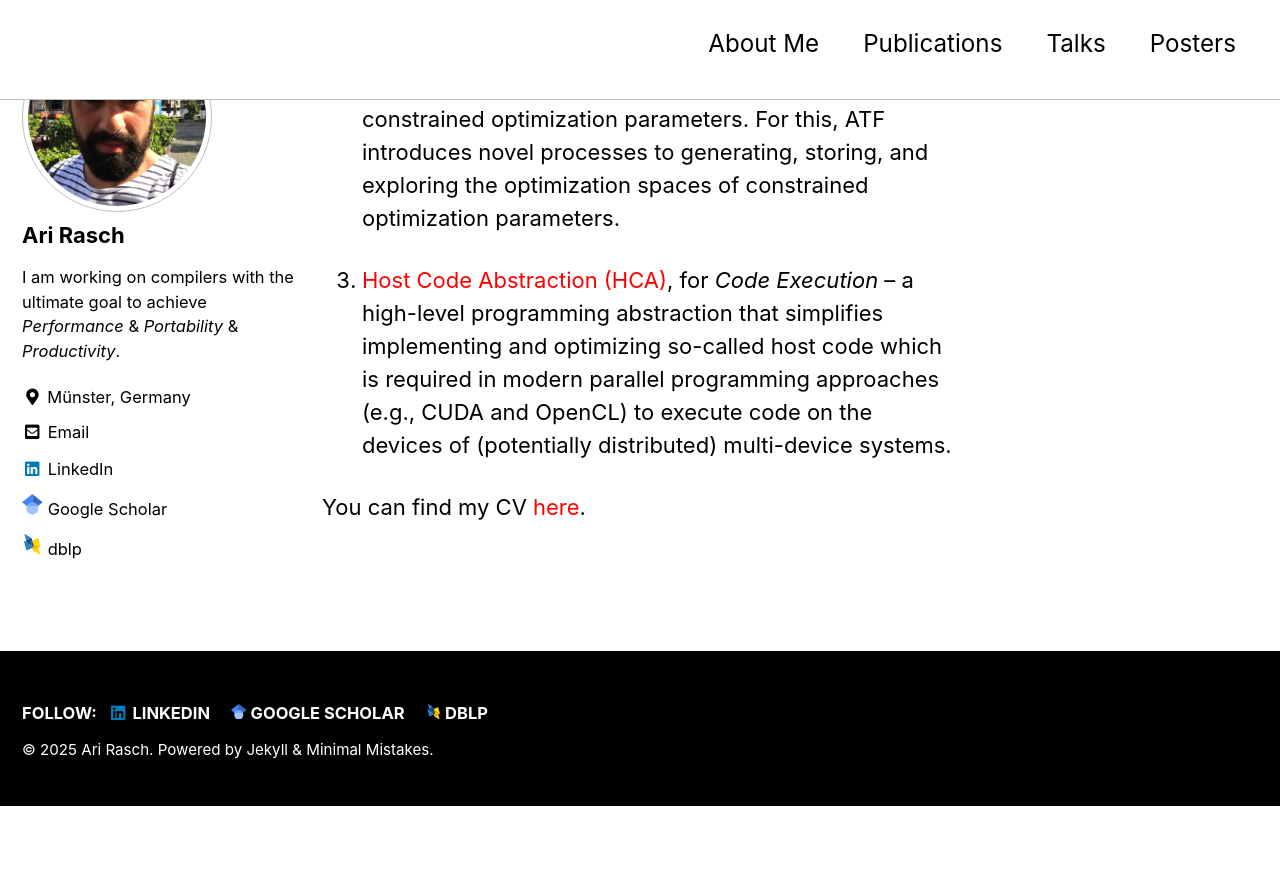
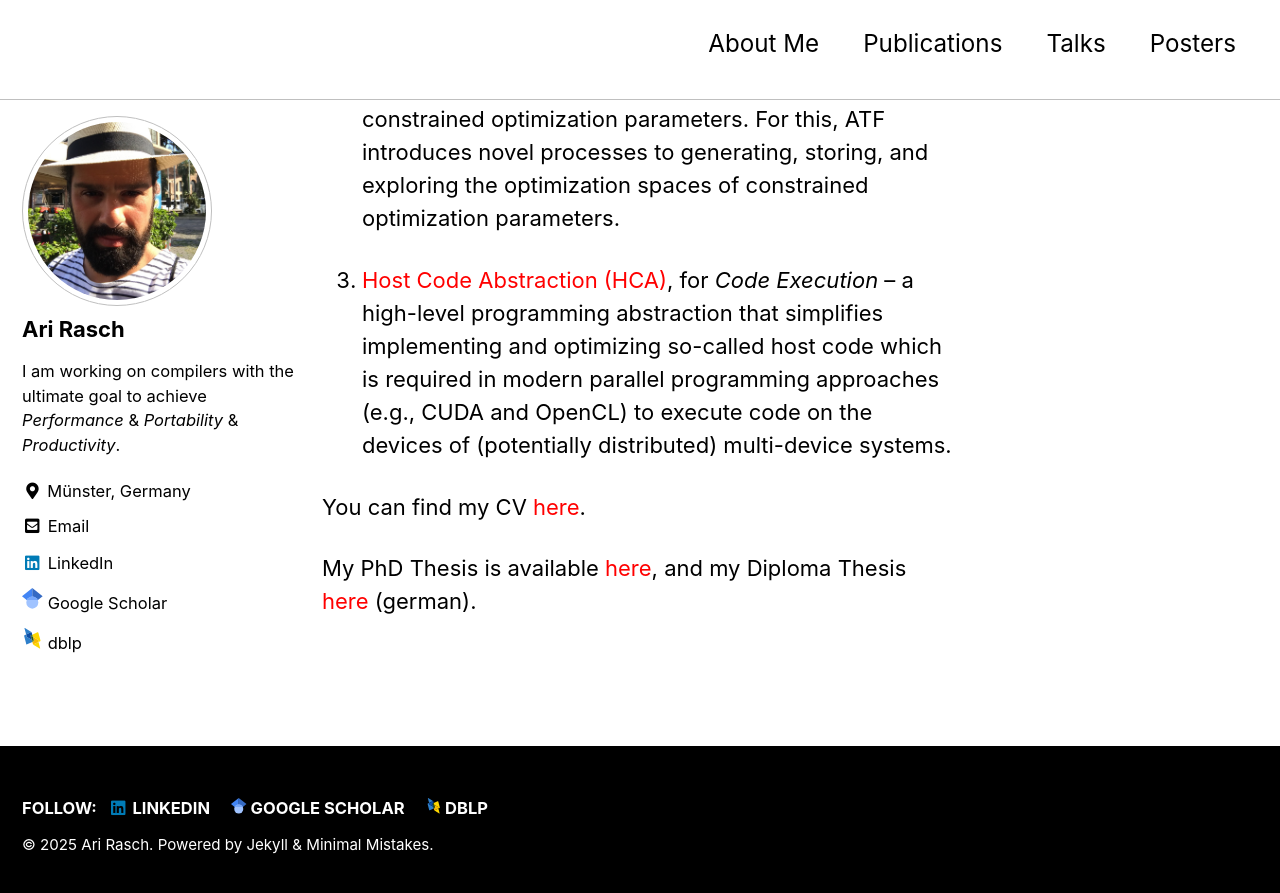
Before and after one commit to AriRasch/arirasch.github.io, a Jekyll site: the page built from index.md, in a window 1280 px wide and 900 px high, scrolled down 1014 px. Shown: the top 893 px of the window. Built offline with Jekyll 4.4.1, drawn with Linux system fonts in a browser that asks for light colours; cached includes are drawn as plain includes; our own code applies the rules of GitHub Pages for plain Markdown files; before the commit the page ends 1820 px from its top, so only the background shows below that.

Commit message:
added phd and diploma theses
* Update index.md

* Add files via upload

* Add files via upload

```diff
--- a/index.md
+++ b/index.md
@@ -16,3 +16,5 @@ To achieve my goals, I am one of the main designers of a holistic code *Generati
 3. [Host Code Abstraction (HCA)](https://hca-project.org), for *Code Execution* -- a high-level programming abstraction that simplifies implementing and optimizing so-called host code which is required in modern parallel programming approaches (e.g., CUDA and OpenCL) to execute code on the devices of (potentially distributed) multi-device systems.
 
 You can find my CV [here](assets/files/cv_rasch.pdf).
+
+My PhD Thesis is available [here](assets/files/phd_rasch.pdf), and my Diploma Thesis [here](assets/files/diploma_rasch.pdf) (german).
```
Also changed, not shown: 2 other files.
